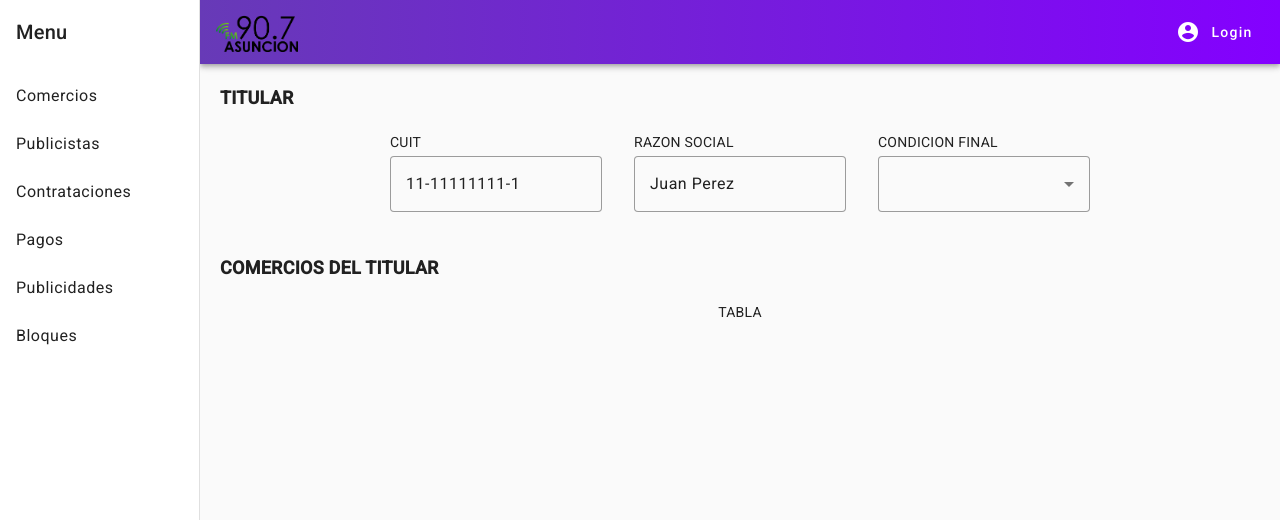
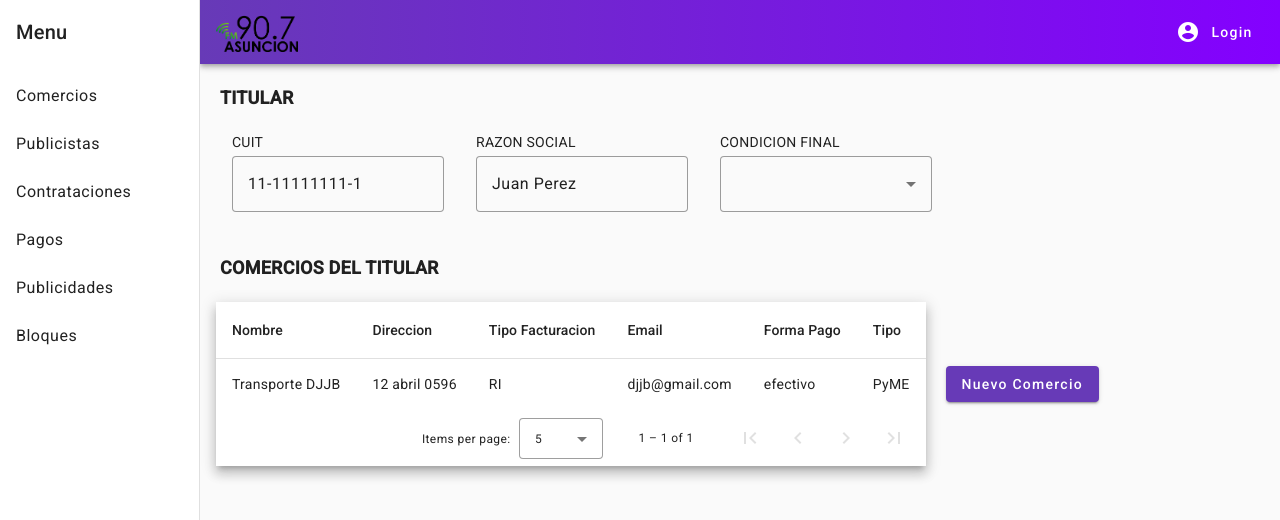
Before and after one commit to victoria-peinado/Desarrollo-Gesti-n-de-Publicidad, an Angular app in the folder Front/Radio/: page /altaComercio/nuevoComercio in a window 1280 px wide. Shown: the top 520 px of the page. Built offline with nearby package versions, Linux system fonts and the light colour scheme.

Commit message:
section "comercios del titular" added in nuevo-comercio component

```diff
--- a/Front/Radio/src/app/material/material.module.ts
+++ b/Front/Radio/src/app/material/material.module.ts
@@ -8,6 +8,8 @@ import{MatFormFieldModule} from '@angular/material/form-field';
 import{MatInputModule} from '@angular/material/input';
 import { MatSelectModule } from '@angular/material/select';
 import {MatCardModule} from '@angular/material/card';
+import {MatTableModule} from '@angular/material/table';
+import {MatPaginatorModule} from '@angular/material/paginator';
 
 
 const MaterialComponents = [
@@ -19,7 +21,9 @@ const MaterialComponents = [
   MatFormFieldModule,
   MatInputModule,
   MatSelectModule,
-  MatCardModule
+  MatCardModule,
+  MatTableModule,
+  MatPaginatorModule
 
 
 ]
--- a/Front/Radio/src/app/nuevo-comercio/nuevo-comercio.component.html
+++ b/Front/Radio/src/app/nuevo-comercio/nuevo-comercio.component.html
@@ -2,7 +2,7 @@
     <div class="m-5">
         <b class="text-lg">TITULAR</b>
     </div>
-    <div class="m-4 flex flex-row items-center justify-center">
+    <div class="m-4 flex flex-row items-center justify-left">
 
         <div class="inline-block ml-4 mr-4">
             <p class="text-3xs ml-10 text-left">CUIT</p>
@@ -34,10 +34,55 @@
     <div class="m-5">
         <b class="text-lg">COMERCIOS DEL TITULAR</b>
     </div>
-    <div class="m-4 flex flex-row items-center justify-center">
+    <div class="m-4 flex flex-row items-center justify-left">
+        <div class="mat-elevation-z8">
+            <table mat-table [dataSource]="dataSource">
 
-        <div class="inline-block ml-4 mr-4">
-            <p class="tabla">TABLA</p>
-        </div>
+              <!-- Position Column -->
+              <ng-container matColumnDef="name">
+                <th mat-header-cell *matHeaderCellDef> Nombre </th>
+                <td mat-cell *matCellDef="let element"> {{element.name}} </td>
+              </ng-container>
+
+              <!-- Name Column -->
+              <ng-container matColumnDef="address">
+                <th mat-header-cell *matHeaderCellDef> Direccion </th>
+                <td mat-cell *matCellDef="let element"> {{element.address}} </td>
+              </ng-container>
+
+              <!-- Weight Column -->
+              <ng-container matColumnDef="billingType">
+                <th mat-header-cell *matHeaderCellDef> Tipo Facturacion </th>
+                <td mat-cell *matCellDef="let element"> {{element.billingType}} </td>
+              </ng-container>
+
+              <!-- Symbol Column -->
+              <ng-container matColumnDef="email">
+                <th mat-header-cell *matHeaderCellDef> Email </th>
+                <td mat-cell *matCellDef="let element"> {{element.email}} </td>
+              </ng-container>
+
+              <ng-container matColumnDef="wayToPay">
+                <th mat-header-cell *matHeaderCellDef> Forma Pago </th>
+                <td mat-cell *matCellDef="let element"> {{element.wayToPay}} </td>
+              </ng-container>
+
+              <ng-container matColumnDef="type">
+                <th mat-header-cell *matHeaderCellDef> Tipo </th>
+                <td mat-cell *matCellDef="let element"> {{element.type}} </td>
+              </ng-container>
+
+              <tr mat-header-row *matHeaderRowDef="displayedColumns"></tr>
+              <tr mat-row *matRowDef="let row; columns: displayedColumns;"></tr>
+            </table>
+
+            <mat-paginator [pageSizeOptions]="[5, 10, 20]"
+                           showFirstLastButtons
+                           aria-label="Select page of periodic elements">
+            </mat-paginator>
+          </div>
+          <div class="m-5">
+            <button mat-raised-button color="primary">Nuevo Comercio</button>
+          </div>
     </div>
 </section>
--- a/Front/Radio/src/app/nuevo-comercio/nuevo-comercio.component.ts
+++ b/Front/Radio/src/app/nuevo-comercio/nuevo-comercio.component.ts
@@ -1,12 +1,36 @@
-import { Component } from '@angular/core';
+import { AfterViewInit, Component, ViewChild } from '@angular/core';
+import {MatPaginator, MatPaginatorModule} from '@angular/material/paginator';
+import {MatTableDataSource, MatTableModule} from '@angular/material/table';
 
 @Component({
   selector: 'app-nuevo-comercio',
   templateUrl: './nuevo-comercio.component.html',
   styleUrls: ['./nuevo-comercio.component.scss']
 })
-export class NuevoComercioComponent {
+export class NuevoComercioComponent implements AfterViewInit {
   cuit: string = '11-11111111-1';
   razonSocial: string = "Juan Perez";
-  condicionFinal: string = "Responsable inscripto"
+  condicionFinal: string = "Responsable inscripto";
+
+  displayedColumns: string[] = ['name', 'address', 'billingType', 'email', 'wayToPay', 'type'];
+  dataSource = new MatTableDataSource<PeriodicElement>(ELEMENT_DATA);
+
+  @ViewChild(MatPaginator) paginator!: MatPaginator;
+
+  ngAfterViewInit() {
+    this.dataSource.paginator = this.paginator;
+  }
 }
+
+export interface PeriodicElement {
+  name: string;
+  address: string;
+  billingType: string;
+  email: string;
+  wayToPay: string;
+  type: string;
+}
+
+const ELEMENT_DATA: PeriodicElement[] = [
+  {name: 'Transporte DJJB', address: '12 abril 0596', billingType: 'RI', email: 'djjb@gmail.com', wayToPay: 'efectivo', type: 'PyME'}
+];
```
